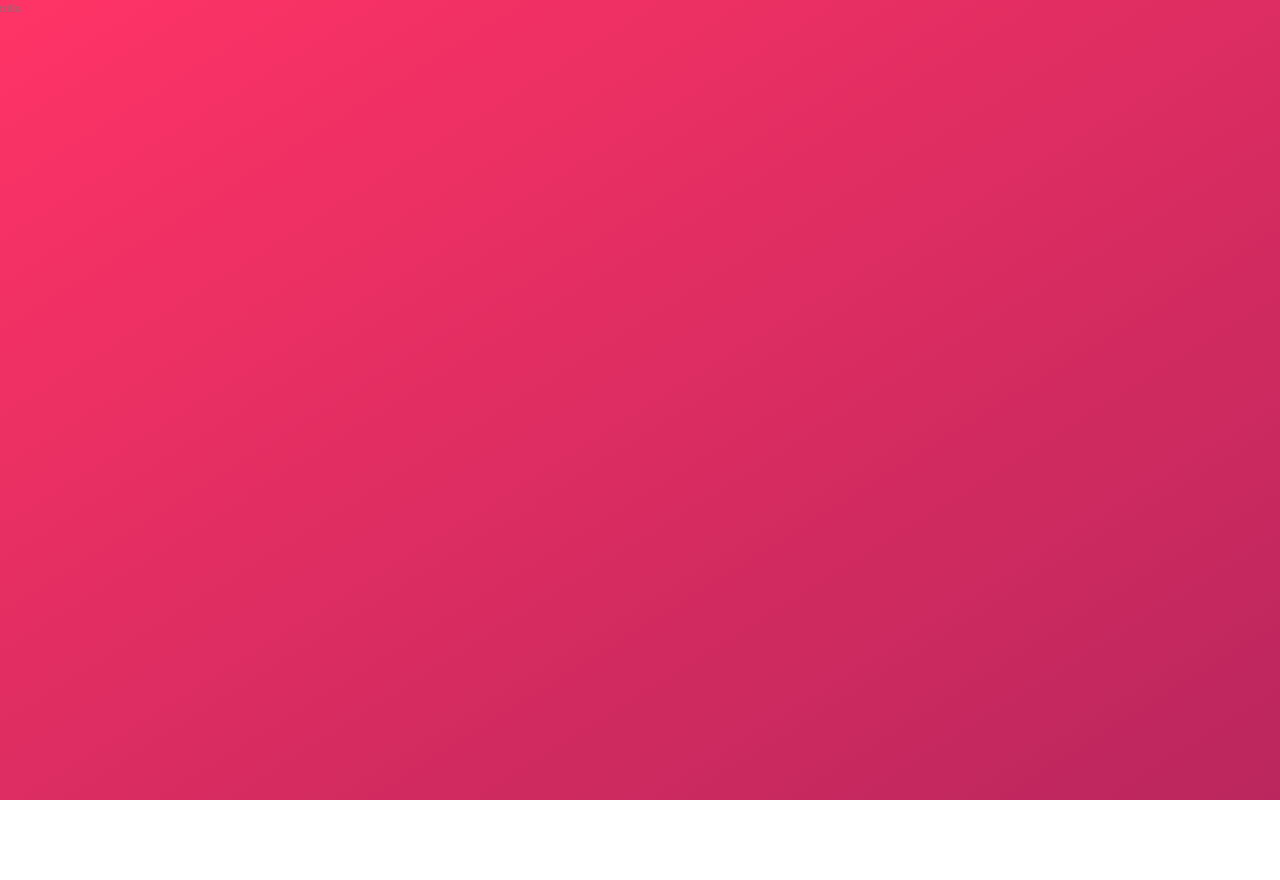
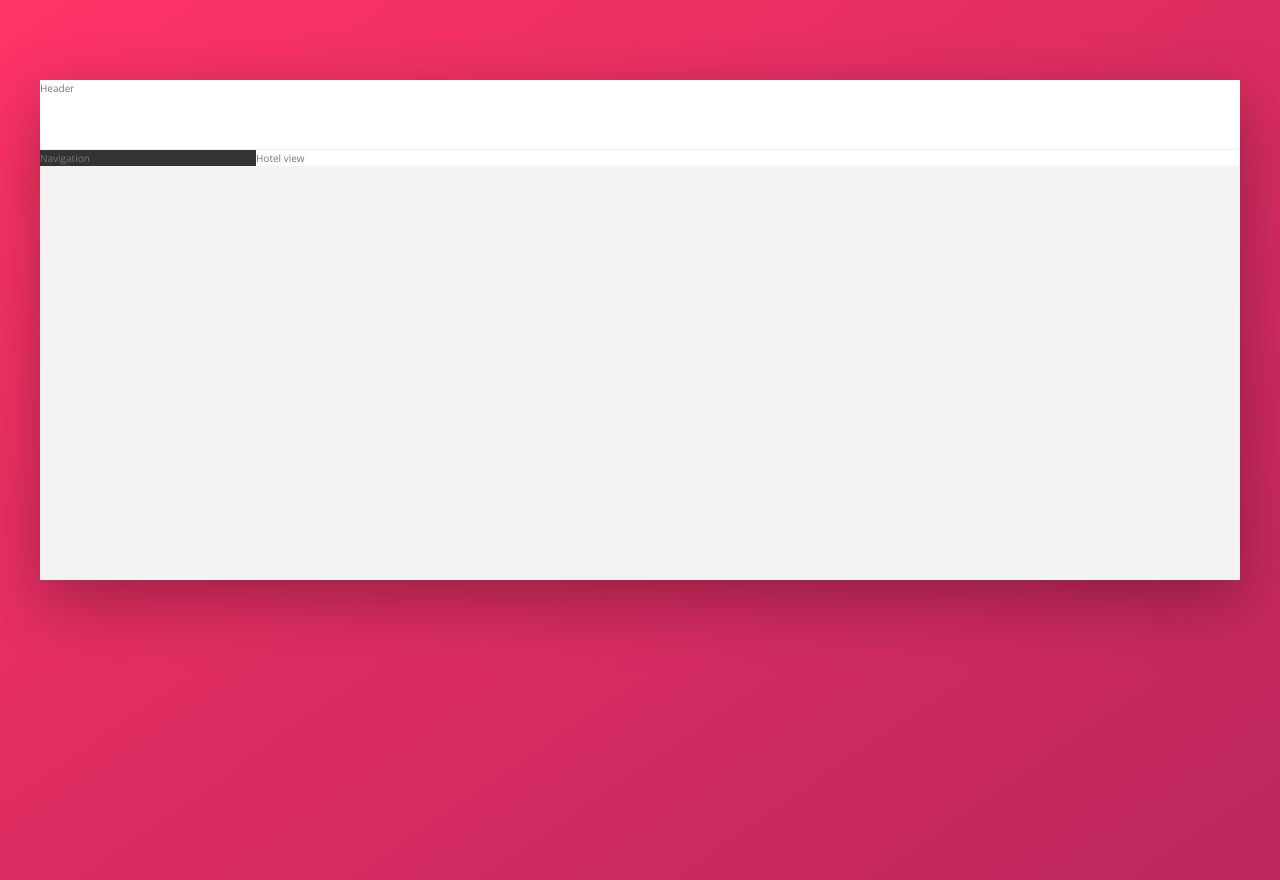
Before and after one commit to AustinWang0120/trillo-flex-site, a website: page index.html in a window 1280 px wide. Before the commit the page ends 800 px from the top, so only its background shows below. Drawn offline with nearby package versions, Linux system fonts and the light colour scheme.

Commit message:
build the overall layout

```diff
--- a/index.html
+++ b/index.html
@@ -13,6 +13,12 @@
 		<title>trillo</title>
 	</head>
 	<body>
-		trillo
+		<div class="container">
+			<header class="header">Header</header>
+			<div class="content">
+				<nav class="sidebar">Navigation</nav>
+				<main class="hotel-view">Hotel view</main>
+			</div>
+		</div>
 	</body>
 </html>
--- a/sass/_base.scss
+++ b/sass/_base.scss
@@ -12,6 +12,8 @@
 	--color-grey-dark-1: #333;
 	--color-grey-dark-2: #777;
 	--color-grey-dark-3: #999;
+
+	--shadow-dark: 0 2rem 6rem rgba(0, 0, 0, 0.3);
 }
 
 * {
--- a/sass/_layout.scss
+++ b/sass/_layout.scss
@@ -0,0 +1,28 @@
+.container {
+	max-width: 120rem;
+	margin: 8rem auto;
+	background-color: var(--color-grey-light-2);
+	box-shadow: var(--shadow-dark);
+
+	min-height: 50rem;
+}
+
+.header {
+	height: 7rem;
+	background-color: #fff;
+	border-bottom: 1px solid var(--color-grey-light-2);
+}
+
+.content {
+	display: flex;
+}
+
+.sidebar {
+	background-color: var(--color-grey-dark-1);
+	flex: 0 0 18%;
+}
+
+.hotel-view {
+	background-color: #fff;
+	flex: 1;
+}
```
Also changed, not shown: css/style.css.
